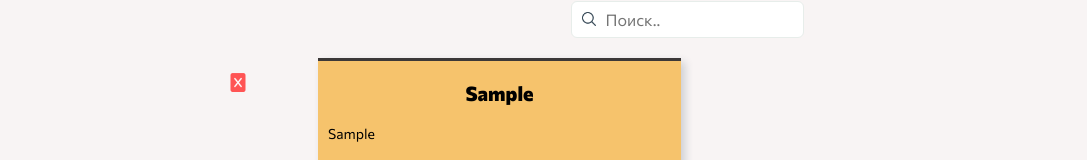
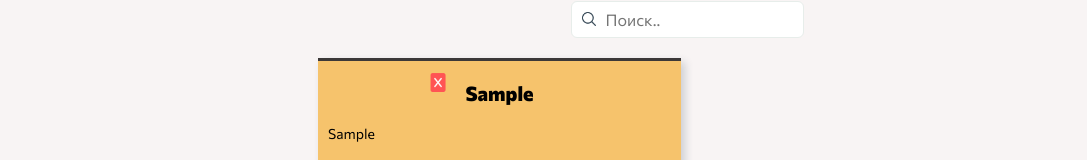
Before and after one commit to Shakurzoda/TodoList, a React (Vite) app: page /1 in a window 1280 px wide. Both pictures are taken after typing "Sample", "Sample" into the empty fields and a click on the button "Добавить". Shown: the part 317-477 px from the top of the page, without its empty margins (96-1183 px from the left). Built offline with nearby package versions, Linux system fonts and the light colour scheme.

Commit message:
change styles

```diff
--- a/src/components/Note/Note.module.scss
+++ b/src/components/Note/Note.module.scss
@@ -20,7 +20,7 @@
     .remove {
         position: relative;
         top: -35px;
-        left: -100px;
+        left: 100px;
         color: #fff;
         font-weight: 500;
  /*        background-color: rgb(197, 7, 7); */
```
